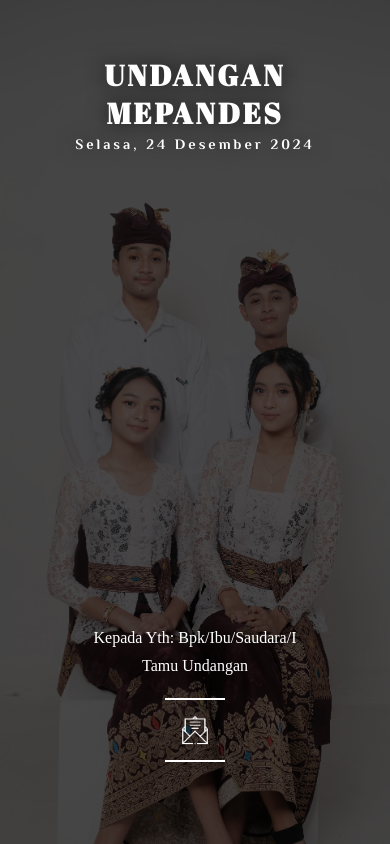
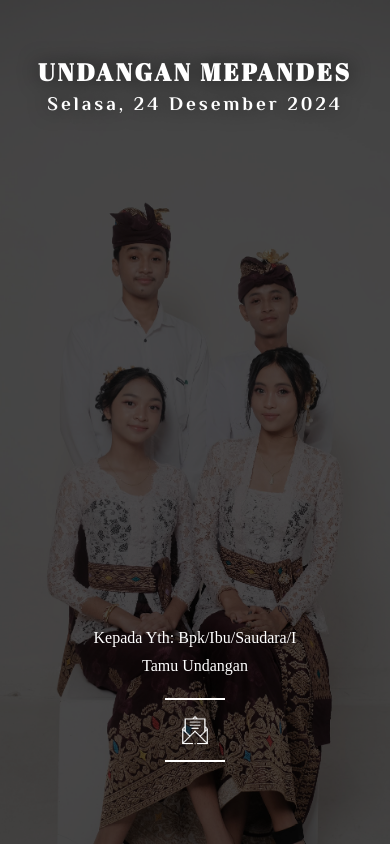
Before and after one commit to Thoede/mepandes-mobile-invite, a plain HTML site: page index.html in a window 390 px wide. Drawn offline with nearby package versions, Linux system fonts and the light colour scheme; a web font is replaced by a local one.

Commit message:
Update styles.css

```diff
--- a/styles.css
+++ b/styles.css
@@ -12,14 +12,13 @@
 }
 
 body, html {
-    font-family: 'Abril Fatface', cursive;
+    font-family: 'Abril Fatface', cursive, sans-serif;
     height: 100%;
     display: flex;
     align-items: center;
     justify-content: center;
-    overflow-x: hidden;
+    overflow-x: visible;
     margin: 0;
-    overflow-x: hidden;
 }
 
 .background {
@@ -404,7 +403,6 @@ button:hover {
 
 .countdown {
     font-family: "Parisienne", serif;
-    background-image: url('aset/ornamentother2.png');
     background-position: center;
     background-size: 50%;
     background-repeat: no-repeat;
@@ -474,3 +472,13 @@ button:hover {
     margin-left: auto;
     margin-right: auto; /* Center the image horizontally */
 }
+
+@media (max-width: 768px) {
+    .content h3 {
+        font-size: 1.5rem; /* Adjust size for mobile */
+    }
+
+    .content h2 {
+        font-size: 1.2rem; /* Adjust size for mobile */
+    }
+}
```
